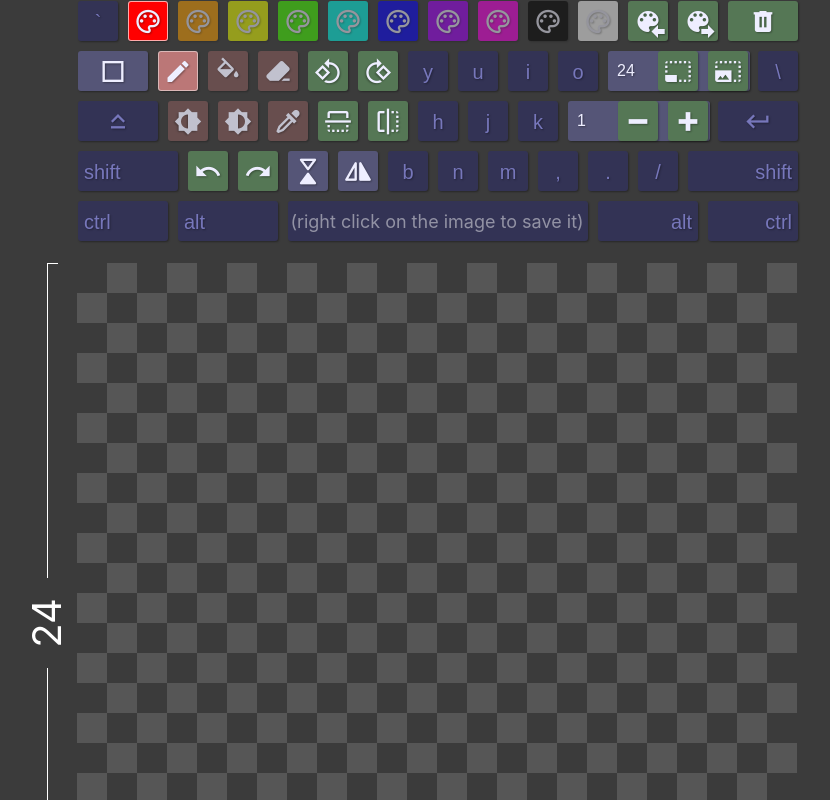
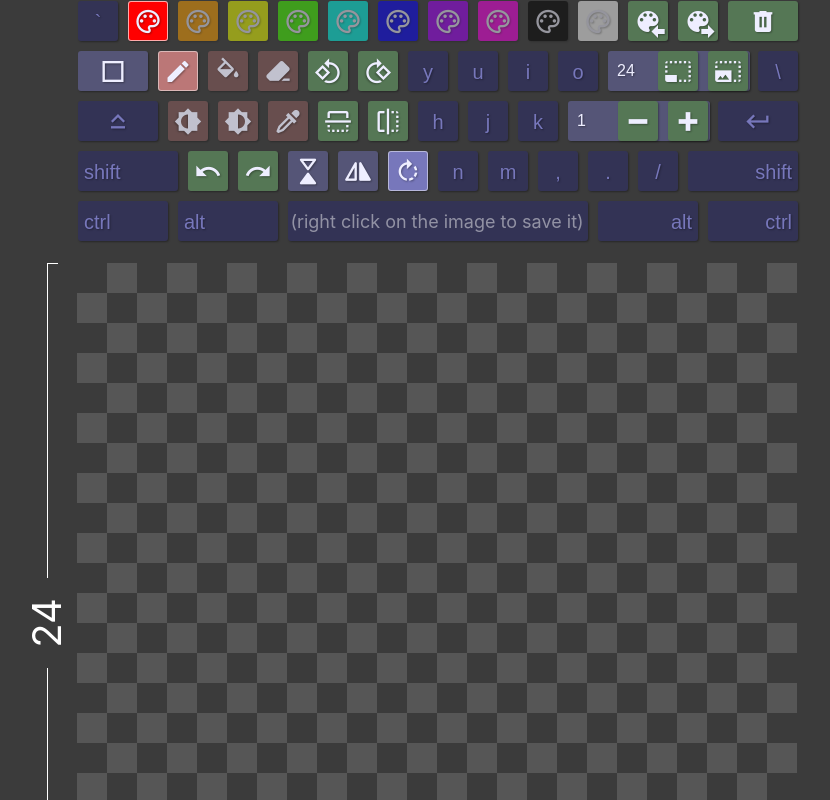
Before and after one commit to Shmiddty/pxlr, a React (Create React App) app: page / in a window 1280 px wide. Shown: the top 800 px of the page, without its empty margins (203-1033 px from the left). Built offline with nearby package versions, Linux system fonts and the light colour scheme.

Commit message:
added rotational symmetry. 90 and 180 work perfectly, but others have some artifacting that I might be able to fix by using matrix transforms instead of trigonometry.

```diff
--- a/src/components/Canvas.jsx
+++ b/src/components/Canvas.jsx
@@ -13,7 +13,15 @@ function magSqr([x,y]) {
   return x**2 + y**2;
 }
 
-function getBrushPositions (position, { mode, brush, size, mirror, width, height }) {
+function getBrushPositions (position, {
+  mode,
+  brush,
+  size,
+  mirror,
+  width,
+  height,
+  rotationalSymmetry: rs
+}) {
   if ([MODE.BUCKET, MODE.DROPPER].includes(mode)) return [position];
 
   let [px, py] = position;
@@ -36,6 +44,25 @@ function getBrushPositions (position, { mode, brush, size, mirror, width, height
       }
     }
   }
+
+  if (rs) {
+    // TODO: learn matrix rotations
+    const rots = [];
+    for (let theta = rs; theta < 360; theta += rs) {
+      rots.push(...positions.map(([x,y]) => {
+        const cx = width / 2 - 1/2, cy = height / 2 - 1/2;
+        const ax = x - cx, ay = y - cy;
+        const mag = Math.sqrt(ax**2 + ay**2)
+        const t0 = Math.atan2(ay, ax);
+        const t1 = t0 + theta / 180 * Math.PI;
+        const x1 = Math.round(cx + Math.cos(t1) * mag);
+        const y1 = Math.round(cy + Math.sin(t1) * mag);
+        return [x1, y1]
+      }))
+    }
+    positions.push(...rots);
+  }
+
   return positions;
 }
 
--- a/src/components/Keyboard.css
+++ b/src/components/Keyboard.css
@@ -172,9 +172,27 @@
 .keyboard .brushes:active i,
 .keyboard .brushes.activated i,
 .keyboard .toggle:hover i,
-.keyboard .toggle input:checked + span + i {
+.keyboard .toggle input:checked + span + i,
+.keyboard .rotational-symmetry:active i,
+.keyboard .rotational-symmetry.activated i,
+.keyboard .rotational-symmetry.active i {
   background: #77b;
   border-color: #fff7;
+}
+
+.keyboard .rotational-symmetry {
+  position: relative;
+  cursor: pointer;
+}
+.keyboard .rotational-symmetry.active span {
+  display: block;
+  position: absolute;
+  font-size: .3em;
+  bottom: .35em;
+  right: .35em;
+  color: #fff;
+  font-weight: bold;
+  text-shadow: 1px 1px 3px #000;
 }
 
 .keyboard {
--- a/src/components/Keyboard.jsx
+++ b/src/components/Keyboard.jsx
@@ -6,6 +6,7 @@ import Toggles from './Toggles';
 import Tools from './Tools';
 import Keys from './Keys';
 import Sizes from './Sizes';
+import RotationalSymmetry from './RotationalSymmetry';
 
 import '@mdi/font/css/materialdesignicons.min.css';
 import './Keyboard.css';
@@ -18,6 +19,7 @@ export default function Keyboard() {
       <Brushes />
       <Modes />
       <Toggles />
+      <RotationalSymmetry />
       <Tools />
       <Sizes />
     </div>
--- /dev/null
+++ b/src/components/RotationalSymmetry.jsx
@@ -0,0 +1,26 @@
+import React from 'react';
+import { connect } from 'react-redux';
+import cn from '../util/classnames';
+import { nextSymmetry } from '../store/config/actions';
+
+export default connect(
+  state => ({
+    rotationalSymmetry: state.config.rotationalSymmetry
+  }),
+  dispatch => ({
+    nextSymmetry: () => dispatch(nextSymmetry())
+  })
+)(({ rotationalSymmetry,  nextSymmetry }) => (
+  <label
+    data-key="b"
+    className={cn({
+      "rotational-symmetry":true,
+      "active": rotationalSymmetry !== 0
+    })}
+    data-value={rotationalSymmetry}
+    onClick={nextSymmetry}
+  >
+    <i className="mdi mdi-rotate-right" />
+    <span>{rotationalSymmetry}</span>
+  </label>
+));
--- a/src/store/config/actions.js
+++ b/src/store/config/actions.js
@@ -7,7 +7,9 @@ export const types = makeEnum([
   "nextBrush",
   "tool",
   "mirror",
-  "size"
+  "size",
+  "rotationalSymmetry",
+  "nextSymmetry"
 ]);
 
 // TODO: pen size
@@ -40,6 +42,14 @@ export function toggleMirror(name) {
   }
 }
 
+export function setRotationalSymmetry(degrees) {
+  return { type: types.rotationalSymmetry, payload: degrees };
+}
+
+export function nextSymmetry() {
+  return { type: types.nextSymmetry };
+}
+
 export function setSize(size) {
   return { type: types.size, payload: size };
 }
--- a/src/store/config/reducer.js
+++ b/src/store/config/reducer.js
@@ -1,10 +1,11 @@
-import { MIRROR, MODE, BRUSH, brushes } from './tools';
+import { MIRROR, MODE, BRUSH, brushes, symmetries } from './tools';
 import { types } from './actions';
 
 const initialState = {
   mode: MODE.PENCIL,
   brush: BRUSH.SQUARE,
   mirror: MIRROR.NONE,
+  rotationalSymmetry: false,
   size: 1
 };
 
@@ -35,6 +36,19 @@ export default function (state = initialState, action) {
         ...state,
         size: action.payload
       };
+    case types.rotationalSymmetry:
+      return {
+        ...state,
+        rotationalSymmetry: action.payload
+      };
+    case types.nextSymmetry:
+      return {
+        ...state,
+        rotationalSymmetry: symmetries[
+          (1 + symmetries.indexOf(state.rotationalSymmetry)) %
+          symmetries.length
+        ]
+      };
     case types.tool:
       switch (action.payload) {
         case 'increase-brush-size':
--- a/src/store/config/tools.js
+++ b/src/store/config/tools.js
@@ -31,6 +31,8 @@ export const MIRROR = {
   HORIZONTAL: 2**1,
   BOTH: 2**0 + 2**1
 };
+
+export const symmetries = [0, 30, 45, 60, 90, 120, 180];
 
 export const toggles = [
   {
--- a/src/store/keyboard/bindings.js
+++ b/src/store/keyboard/bindings.js
@@ -1,5 +1,12 @@
 import { palette, modes, toggles, tools } from '../config/tools';
-import { setMode, toggleMirror, activateTool, resetSize, nextBrush } from '../config/actions';
+import {
+  setMode,
+  toggleMirror,
+  activateTool,
+  resetSize,
+  nextBrush,
+  nextSymmetry
+} from '../config/actions';
 import { resetSize as resetCanvasSize } from '../canvas/actions';
 import { setPaletteIndex } from '../palette/actions';
 
@@ -23,5 +30,6 @@ export default {
   }, {}),
   l: resetSize(),
   p: resetCanvasSize(),
+  b: nextSymmetry(),
   'Tab': nextBrush()
 };
```
